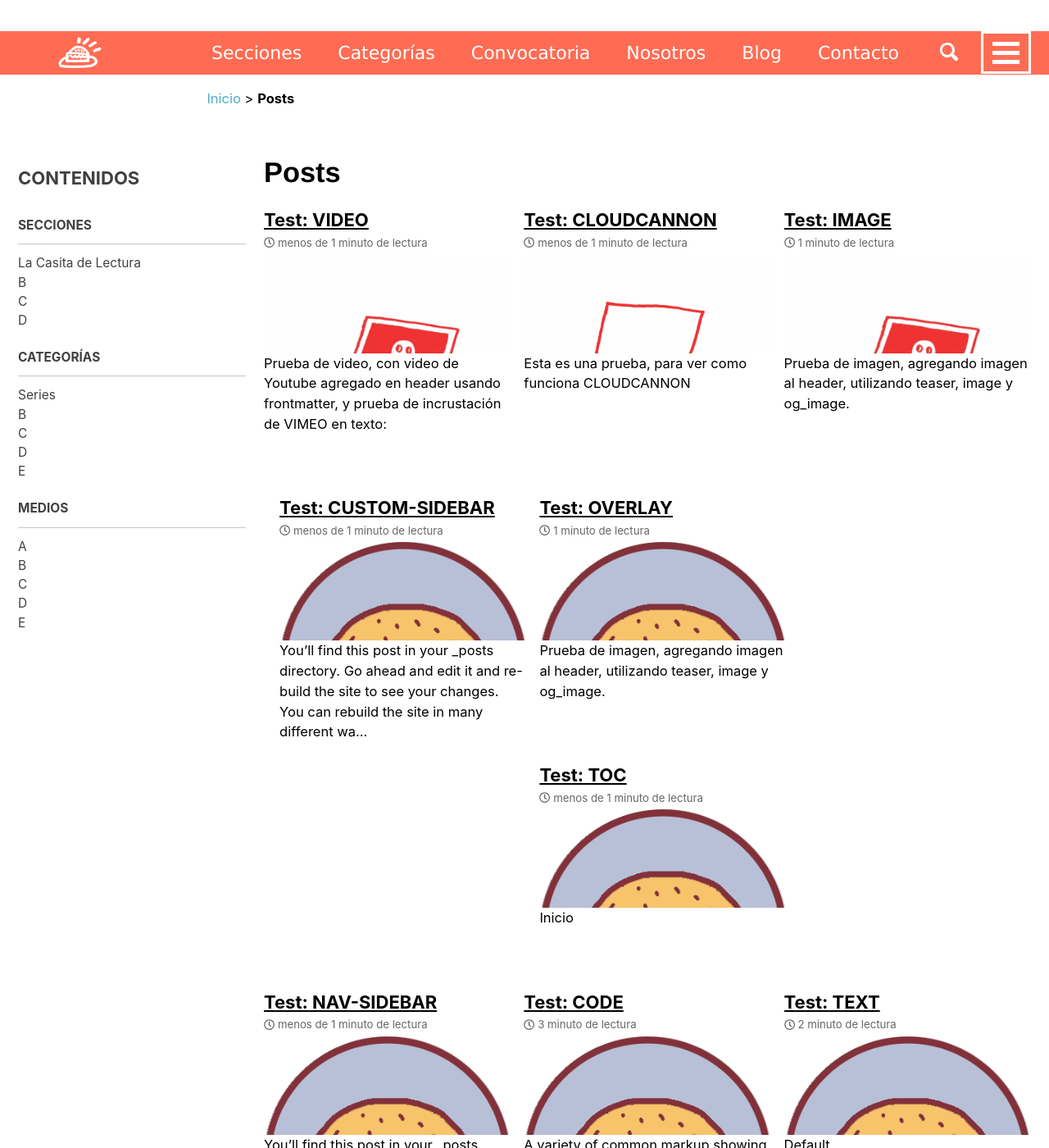
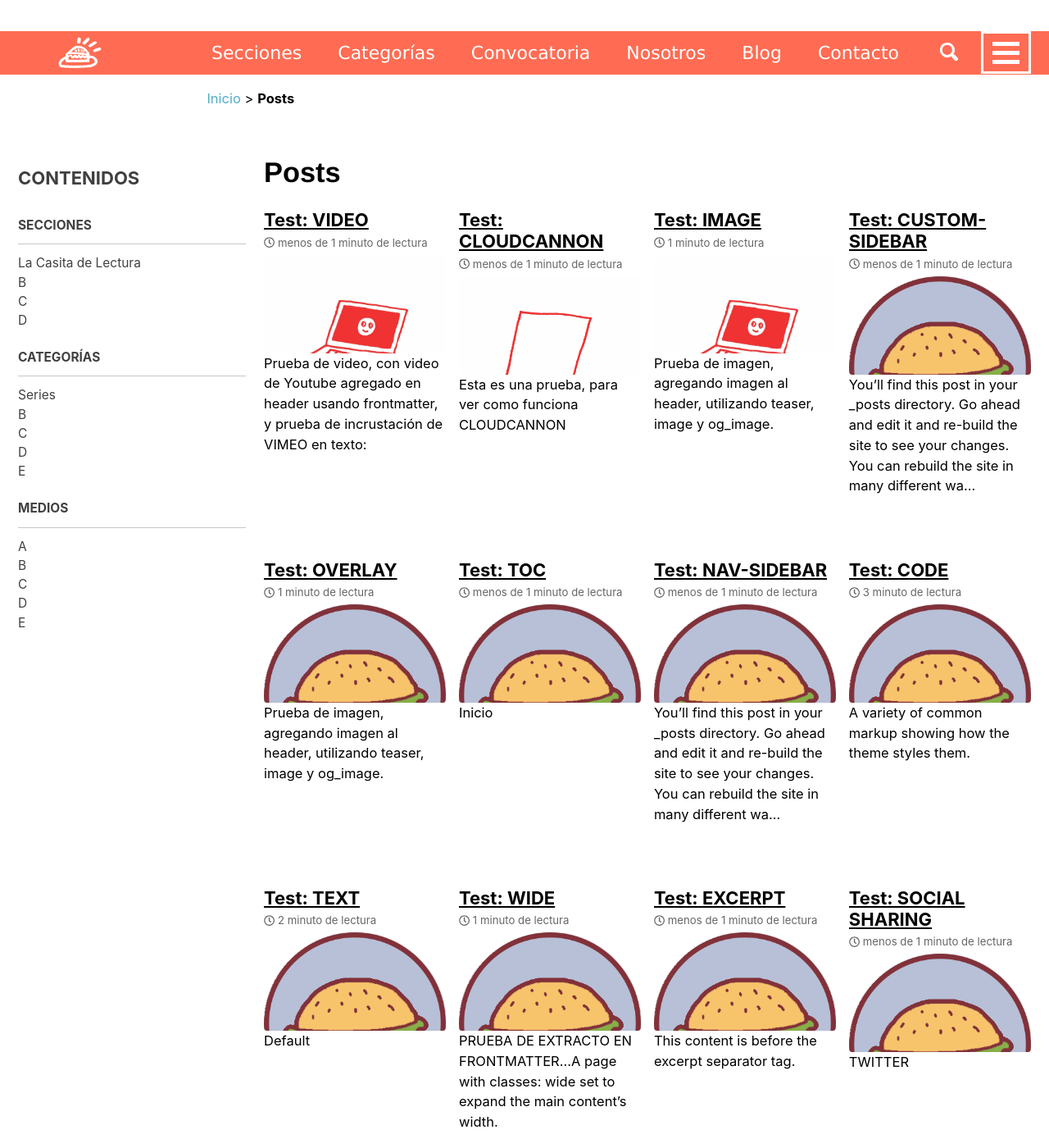
Before and after one commit to sangucherevista/sangucherevista.github.io, a Jekyll site: the page built from _pages/posts.html, in a window 1280 px wide and 1400 px high, scrolled down 201 px. Shown: the whole window at 82% size. Built offline with Jekyll 4.4.1, drawn with Linux system fonts in a browser that asks for light colours; nearby versions of some CDN libraries.

Commit message:
Updated '_sass/minimal-mistakes/_archive.scss' via CloudCannon

```diff
--- a/_sass/minimal-mistakes/_archive.scss
+++ b/_sass/minimal-mistakes/_archive.scss
@@ -120,18 +120,27 @@
   @include breakpoint($medium) {
     margin-left: 0; /* override margin*/
     margin-right: 0; /* override margin*/
-    width: span(4 of 12);
+    width: span(3 of 12);
 
-    &:nth-child(3n + 1) {
+    &:nth-child(2n + 1) {
+      clear: none;
+    }
+
+    &:nth-child(4n + 1) {
       clear: both;
     }
 
-    &:nth-child(3n + 2) {
+    &:nth-child(4n + 2) {
       clear: none;
       margin-left: gutter(1 of 12);
     }
 
-    &:nth-child(3n + 3) {
+    &:nth-child(4n + 3) {
+      clear: none;
+      margin-left: gutter(1 of 12);
+    }
+
+    &:nth-child(4n + 4) {
       clear: none;
       margin-left: gutter(1 of 12);
     }
```
